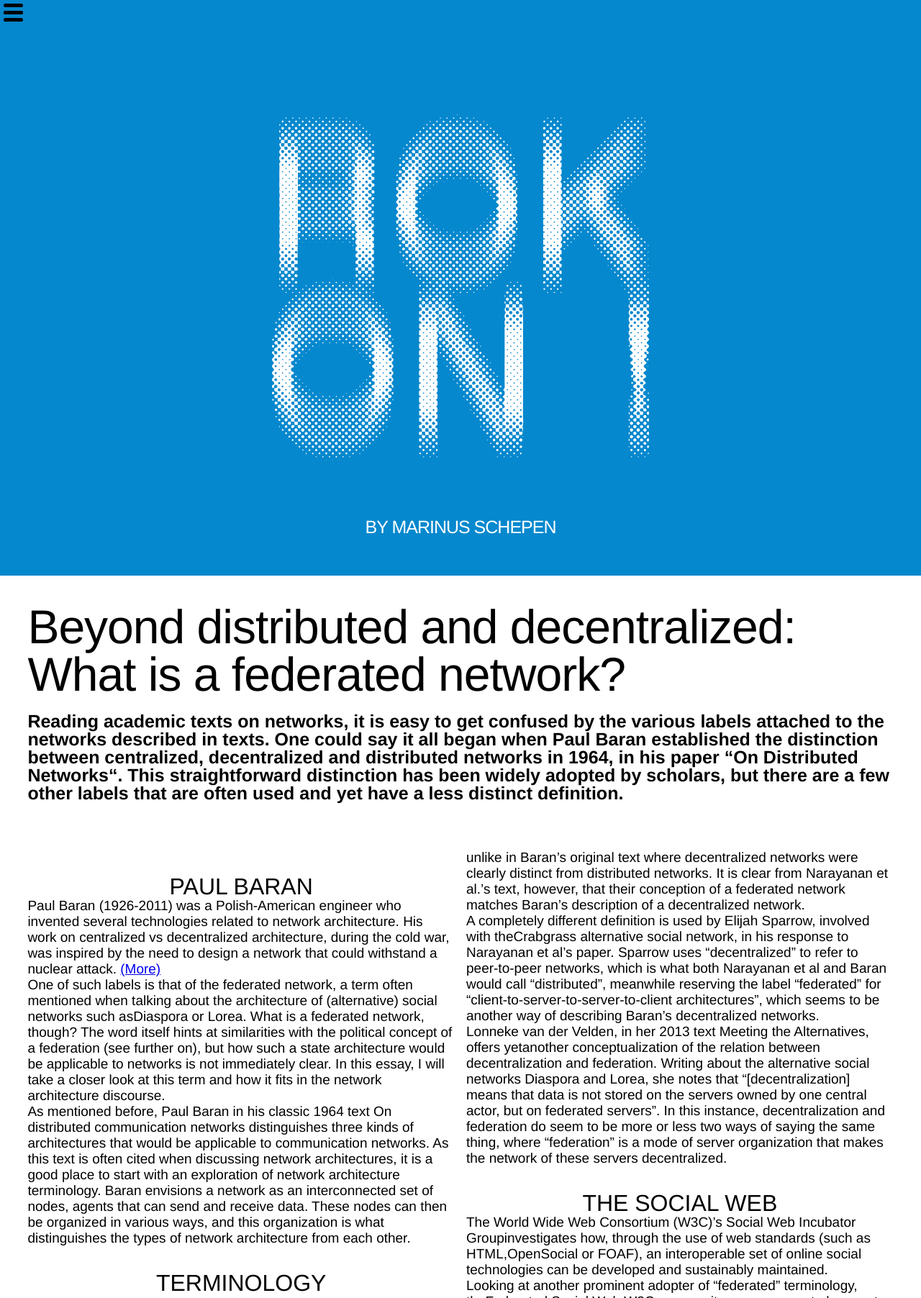
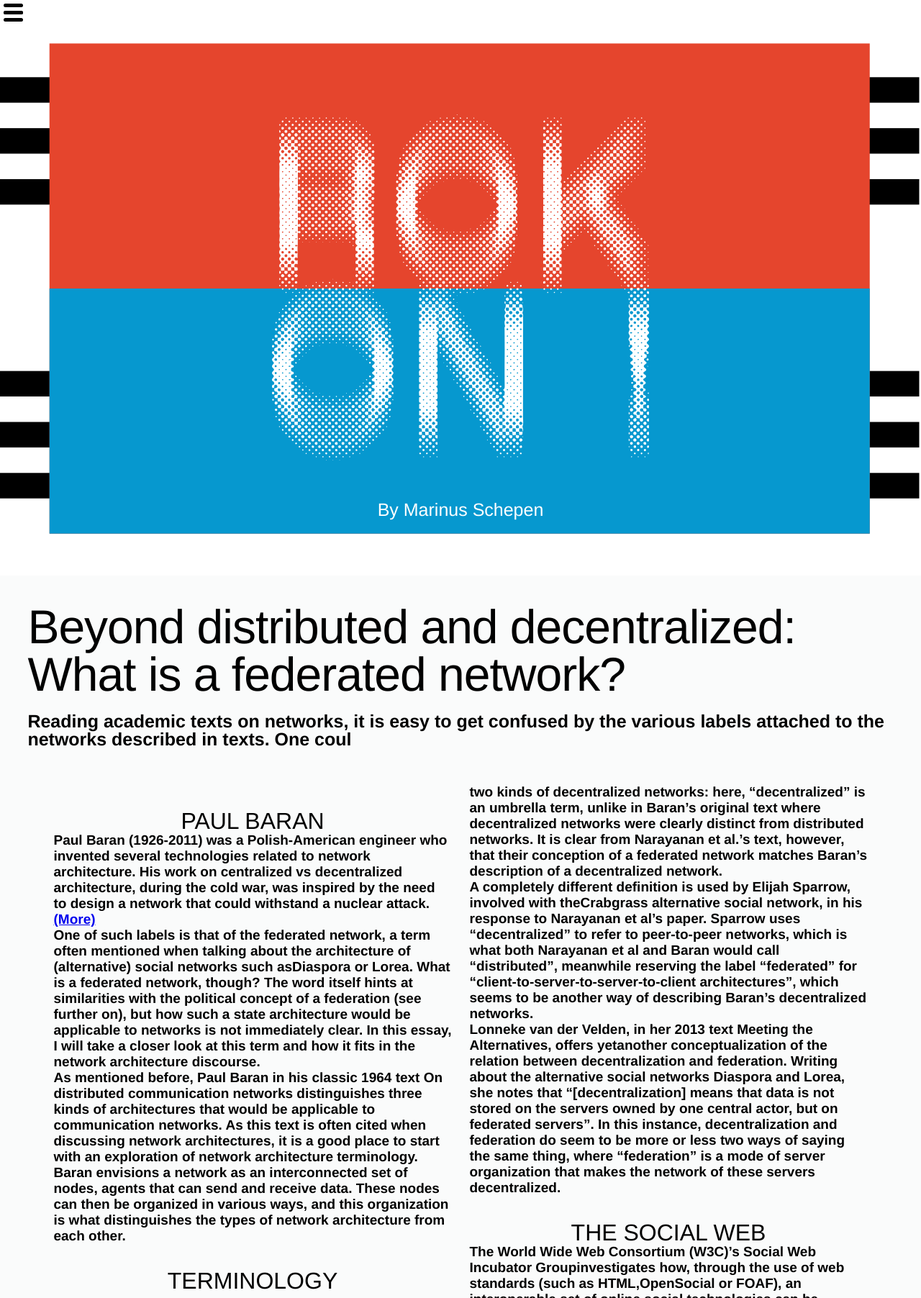
Before and after one commit to kabk/Marcel_Schepen_Thesis, a plain HTML site: page designsite/index.html in a window 1280 px wide. Shown: the top 1804 px of the page at 72% size. Drawn offline with Linux system fonts and the light colour scheme.

Commit message:
Cover
Made cover fullscreen
+ edit sidebar

```diff
--- a/designsite/css/jquery.sidr.css
+++ b/designsite/css/jquery.sidr.css
@@ -9,7 +9,7 @@ width:260px;
 overflow-x:none;
 overflow-y:auto;
 font-size:15px;
-background:#e4382c;
+background:#E5452D;
 color:white;
 padding-top: 5vh;
 }
--- a/designsite/css/main.css
+++ b/designsite/css/main.css
@@ -77,19 +77,30 @@ q:before, q:after {
 \*------------------------------------*/
 
 body {
- background-color: #0588ce;
+ margin: 0;
 }
 
 /*------------------------------------*\
     $COVER DESIGN
 \*------------------------------------*/
 
+.cover {
+    position: relative;
+    overflow: hidden;
+}
+.flag {
+    width: 100%;
+    height: 100%;
+}
+
 .covername {
-	padding-top: 90vh;
+	padding-top: 87vh;
 	margin-left: auto;
 	margin-right: auto;
-	width: 40%;
+	width: 100%;
 	text-align: center;
+	position: absolute;
+	color: black;
 }
 
 .covericon{
@@ -103,6 +114,13 @@ body {
   transform: translateY(-50%);
 }
 
+/*------------------------------------*\
+    $CONTAINER
+\*------------------------------------*/
+
+.container{
+	background-color: #FAFBFB;
+}
 
 /* ---------- TYPOGRAPHY ---------- */
 
@@ -183,8 +201,6 @@ h7 {
 	font-family: 'Helvetica';
 	font-weight:normal;
 	font-size:25px;
-	text-transform: uppercase;
-	letter-spacing:-1px;
 	color: white;
 }
 
@@ -344,7 +360,7 @@ img {
 
 
     h1 { font-size: 53px !important; line-height:55px !important; }
-    h2 { font-size: 19px !important; font-weight:800 !important; }
+    h2, h7 { font-size: 19px !important; font-weight:800 !important; }
     h3 { font-size: 19px !important; }
     p {  font-size: 15px !important;line-height: 17px !important;}
 		ul { font-size: 15px; line-height: 17px !important;}
@@ -377,7 +393,7 @@ img {
  	 	intro {	padding: 3% 3% 0% 3%;}
 
 	h1 { font-size: 60px !important; }
- 	h2 { font-size: 22px !important; }
+ 	h2, h7 { font-size: 22px !important; }
  	h3 { font-size: 22px !important; }
  	p { font-size: 16px !important; line-height: 18px !important; }
 	ul { font-size:16px; line-height: 18px !important;}
@@ -407,7 +423,7 @@ img {
  	intro {	padding: 3% 3% 0% 3%;}
 
 	h1 { font-size: 66px !important; }
- 	h2 { font-size: 22px !important; }
+ 	h2, h7 { font-size: 22px !important; }
  	h3 { font-size: 22px !important; }
  	p { font-size: 17px !important; line-height: 19px !important; }
 	ul { font-size:17px;line-height: 19px !important;}
--- a/designsite/index.html
+++ b/designsite/index.html
@@ -26,7 +26,7 @@
 	<p>INDEX</p>
 	<ul>
 		<li><a href="#" class="scrollToTop">Cover →</a></li>
-		<li><a href="#paulbaran">Paul Baran →</a></li>
+		<li><a href="#intro">Paul Baran →</a></li>
 		<li><a href="#thesocialweb">The Social Web →</a></li>
 		<li><a href="#hoofdstuk">CHAPTER 2 →</a></li>
 	</ul>
@@ -51,21 +51,31 @@
 </section>
 
 <section class="cover" style="min-height: 100vh">
-	<div class="covericon">
-	<img src="img/logo.svg" alt="ROK ON!">
-	</div>
 	<div class="covername">
 		<h7>By Marinus Schepen</h7>
 	</div>
+    <img src="img/background.svg" class="flag" />
+    <script>
+	    	var d = document.getElementsByClassName('cover')[0];
+
+	    	function resize() {
+		    d.style.height = window.innerHeight + 'px';
+		    }
+		    resize();
+		    window.onresize = resize;
+	</script>
+    <div class="covericon">
+	<img src="img/logo.svg" alt="ROK ON!"></div>
+
+
 </section>
 
-<section class="container article">
+<section class="container">
 
 <div class="intro">
 <h1 id="intro">Beyond distributed and decentralized:<br> What is a federated network?</h1>
 
-<h2>Reading academic texts on networks, it is easy to get confused by the various labels attached to the networks described in texts. One could say it all began when Paul Baran established the distinction between centralized, decentralized and distributed networks in 1964, in his paper “On Distributed Networks“. This straightforward distinction has been widely adopted by scholars, but there are a few other labels that are often used and yet have a less distinct definition.</h2><br>
-</div>
+<h2>Reading academic texts on networks, it is easy to get confused by the various labels attached to the networks described in texts. One coul
 
 <article>
 <div class="textwrapper">
--- a/designsite/js/scrolltop.js
+++ b/designsite/js/scrolltop.js
@@ -1,4 +1,5 @@
 $(document).ready(function(){
+
 
 	//Check to see if the window is top if not then display button
 	$(window).scroll(function(){
@@ -29,3 +30,11 @@ $(document).ready(function(){
 });
 
 });
+
+var d = document.getElementsByTagName('div')[0];
+
+function resize() {
+  d.style.height = window.innerHeight + 'px';
+}
+resize();
+window.onresize = resize;
```
Also changed, not shown: designsite/img/background.svg (added).
